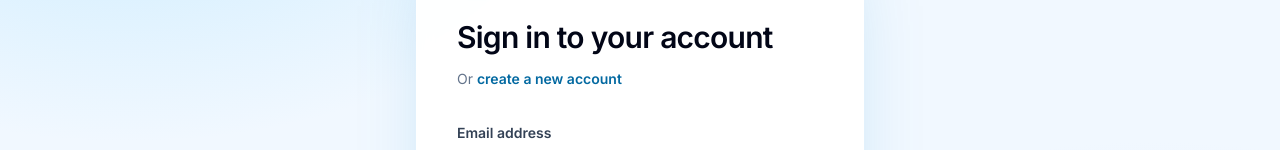
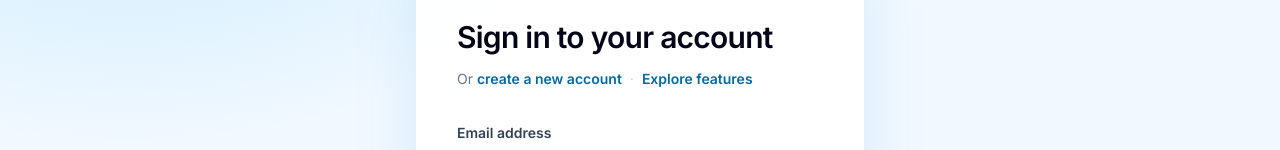
Before and after one commit to akshatjshah2005/tem, a Next.js app in the folder digital-invitations/apps/web/: page /login in a window 1280 px wide. Shown: the part 243-393 px from the top of the page. Built offline with nearby package versions, Linux system fonts and the light colour scheme.

Commit message:
Polish Uptemp navigation and brand consistency

```diff
--- a/digital-invitations/apps/web/src/app/login/page.tsx
+++ b/digital-invitations/apps/web/src/app/login/page.tsx
@@ -55,6 +55,7 @@ export default function LoginPage() {
             <Link href={`/register?next=${encodeURIComponent(nextPath)}`} className="font-semibold text-sky-700 transition hover:text-sky-900">
               create a new account
             </Link>
+            <span className="mx-2 text-slate-300">·</span><Link href="/features" className="font-semibold text-sky-700 hover:text-sky-900">Explore features</Link>
           </p>
         </div>
         <form className="mt-8 space-y-5" onSubmit={handleSubmit}>
```
